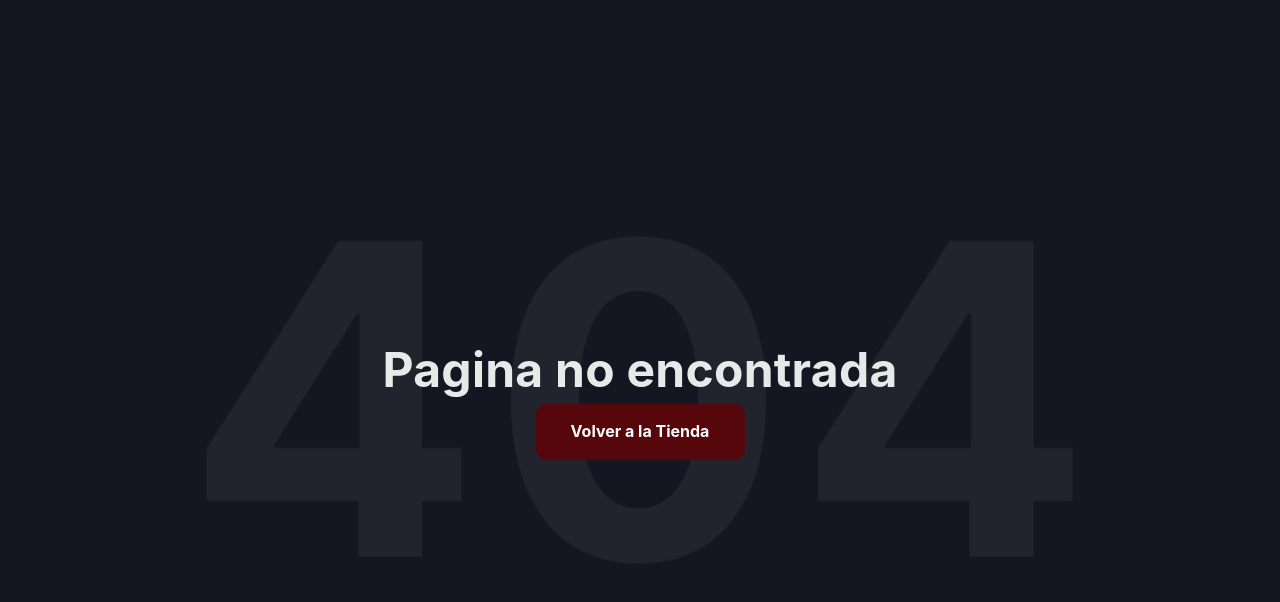
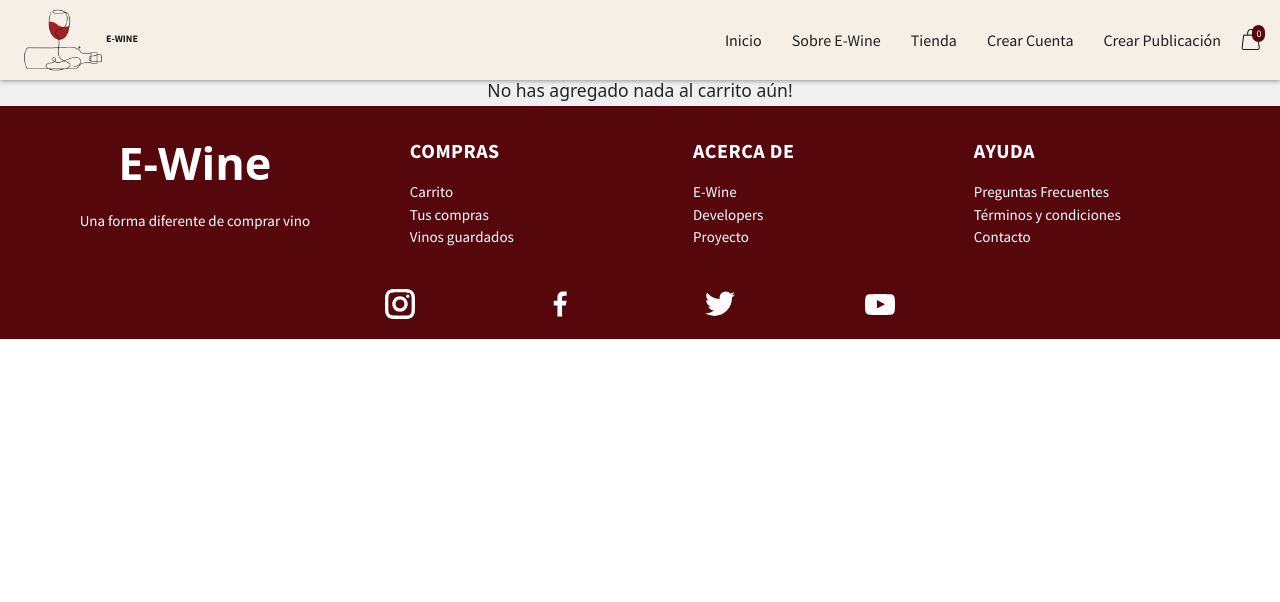
Before and after one commit to dangon200/E-WINE-Final-Project, a React (Create React App) app in the folder client/: page /carrito in a window 1280 px wide. Shown: the top 602 px of the page. Built offline with nearby package versions, Linux system fonts and the light colour scheme.

Commit message:
Client/Carrito-ItemCarrito-Counter-PublicationDetail-routes-actions-reducer

```diff
--- a/client/src/App.js
+++ b/client/src/App.js
@@ -11,6 +11,7 @@ import { useEffect } from 'react'
 import { addCarrito } from '../src/store/actions/actions'
 import { useDispatch } from 'react-redux'
 import Footer from './components/Footer/Footer'
+import Carrito from './components/Carrito/Carrito'
 
 function App () {
   const dispatch = useDispatch()
@@ -23,7 +24,7 @@ function App () {
 
   return (
     <div className='App'>
-      <Route exact path={['/', '/home', '/about', '/createPublication', '/publication/:id']} component={Nav} />
+      <Route exact path={['/', '/home', '/about', '/createPublication', '/publication/:id', '/carrito']} component={Nav} />
       {/* <Route path='/home' component={Nav} /> */}
       {/* <Route path='/about' component={Nav} />
       <Route path='/createpubli' component={Nav} />
@@ -34,9 +35,10 @@ function App () {
         <Route exact path='/about' component={About} />
         <Route exact path='/publication/:id' component={PublicationDetail} />
         <Route path='/createPublication' exact component={FormCreatePubli} />
+        <Route exact path='/carrito' component={Carrito} />
         <Route path='*' component={Error404} />
       </Switch>
-      <Route exact path={['/', '/home', '/about', '/createPublication', '/publication/:id']} component={Footer} />
+      <Route exact path={['/', '/home', '/about', '/createPublication', '/publication/:id', '/carrito']} component={Footer} />
     </div>
   )
 }
--- a/client/src/components/Card/Card.jsx
+++ b/client/src/components/Card/Card.jsx
@@ -17,15 +17,12 @@ export default function Card ({ id, title, name, image, price }) {
   }
 
   const isInCarrito = (id) => {
-    for (let x = 0; x < carrito.length; x++) {
-      if (carrito[x] === id) return true
-    }
-    return false
+    return carrito.some(p => p.id === id)
   }
 
   const addToCarrito = (id) => {
-    window.localStorage.setItem(id, id)
-    dispatch(addCarrito(id))
+    window.localStorage.setItem(id, 1)
+    dispatch(addCarrito({ id, count: 1 }))
   }
 
   const removeFromCarrito = (id) => {
--- a/client/src/components/Carrito/Carrito.jsx
+++ b/client/src/components/Carrito/Carrito.jsx
@@ -1,8 +1,30 @@
-import React from "react";
+import React from 'react'
+import { useSelector } from 'react-redux'
+import ItemCarrito from '../ItemCarrito/ItemCarrito'
+import style from './carrito.module.css'
 
-export default function Carrito(){
-
-    return (
-
-    )
+const getCarritoPublications = (carrito, publications) => {
+  const pubInCarrito = []
+  carrito.forEach(c => {
+    pubInCarrito.push([publications.find(p => p.id === c.id), c.count])
+  })
+  return pubInCarrito
 }
+export default function Carrito () {
+  const carrito = useSelector(state => state.carrito)
+  const publications = useSelector(state => state.allPublications)
+  const publicationsCarrito = getCarritoPublications(carrito, publications)
+  console.log('carrito', carrito, 'publications', publications, 'publicationsCarrito', publicationsCarrito)
+  return (
+    <div className={style.container}>
+      {publicationsCarrito.length > 0
+        ? publicationsCarrito.map(p => {
+          return (
+            <ItemCarrito key={p[0].id} title={p[0].title} price={p[0].price} count={p[1]} image={p[0].image} />
+          )
+        })
+        : <h3>No has agregado nada al carrito aún!</h3>}
+      {/* <ItemCarrito /> */}
+    </div>
+  )
+}
--- /dev/null
+++ b/client/src/components/Counter/Counter.jsx
@@ -0,0 +1,16 @@
+import React, { useState } from 'react'
+import style from './counter.module.css'
+
+export default function Counter (props) {
+  const [count, setCount] = useState(props.countFromPub)
+
+  const updateCount = (param) => {
+    if (param === 'rest' && count > 1) setCount(count - 1)
+    if (param === 'add') setCount(count + 1)
+  }
+  return (
+    <div className={style.pedido}>
+      <button onClick={() => updateCount('rest')}> - </button>{count}<button onClick={() => updateCount('add')}> + </button>
+    </div>
+  )
+}
--- /dev/null
+++ b/client/src/components/ItemCarrito/ItemCarrito.jsx
@@ -0,0 +1,23 @@
+import React from 'react'
+import Counter from '../Counter/Counter'
+import style from './itemCarrito.module.css'
+
+export default function ItemCarrito (props) {
+  const { title, price, count, image } = props
+  return (
+    <div className={style.container}>
+      <div className={style.image}>
+        <img src={image} alt='publication' />
+      </div>
+      <div className={style.publication}>
+        {title}
+      </div>
+      <div className={style.count}>
+        <Counter countFromPub={count} />
+      </div>
+      <div className={style.price}>
+        {price * count}
+      </div>
+    </div>
+  )
+}
--- a/client/src/components/Nav/Nav.jsx
+++ b/client/src/components/Nav/Nav.jsx
@@ -33,7 +33,7 @@ export default function Nav () {
         <Navegador link='/createPublication' span='Crear Publicación' />
 
         <div className={style.carritoContainer}>
-          <Link to='/carritoCompras'>
+          <Link to='/carrito'>
             <div className={style.numberCarrito}>{carritoItems.length}</div>
             <img src={bolsita} alt='bolsita' />
           </Link>
--- a/client/src/components/PublicationDetail/PublicationDetail.jsx
+++ b/client/src/components/PublicationDetail/PublicationDetail.jsx
@@ -24,11 +24,17 @@ export default function PublicationDetail (props) {
     return favorites.some(f => f === id)
   }
   const addToCarrito = (id, countParam) => {
-    for (let i = 0; i < countParam; i++) {
-      const key = window.localStorage.length
-      window.localStorage.setItem(key, id)
-      dispatch(addCarrito(id))
+    if (window.localStorage.hasOwnProperty(id)) { // eslint-disable-line
+      window.localStorage[id] = countParam + parseInt(window.localStorage[id]); dispatch(addCarrito({ id, count: window.localStorage[id] }))
+    } else {
+      window.localStorage.setItem(id, countParam)
+      dispatch(addCarrito({ id, count: countParam }))
     }
+    // for (let i = 0; i < countParam; i++) {
+    //   const key = window.localStorage.length
+    //   window.localStorage.setItem(id, totalCount)
+    //   dispatch(addCarrito(id))
+    // }
   }
   const updateCount = (param) => {
     if (param === 'rest' && count > 1) setCount(count - 1)
@@ -63,7 +69,7 @@ export default function PublicationDetail (props) {
         </div>
         {/* COMPRAR AHORA */}
         <div className={style.buyNow}>
-          <Link to='/Carrito'>
+          <Link to='/carrito'>
             <button>Comprar ahora</button>
           </Link>
         </div>
--- a/client/src/store/actions/actions.js
+++ b/client/src/store/actions/actions.js
@@ -145,10 +145,10 @@ export const removeFavorites = (id) => {
 
 // CARRITO
 
-export const addCarrito = (id) => {
+export const addCarrito = (idPlusCount) => {
   return {
     type: 'ADD_CARRITO',
-    payload: id
+    payload: idPlusCount
   }
 }
 
--- a/client/src/store/reducer.js
+++ b/client/src/store/reducer.js
@@ -39,9 +39,9 @@ export default function reducer (state = initialState, action) {
     case 'REMOVE_FAVORITES':
       return { ...state, favorites: state.favorites.filter(fav => fav !== action.payload) }
     case 'ADD_CARRITO':
-      return { ...state, carrito: [...state.carrito, action.payload] }
+      return { ...state, carrito: [...state.carrito.filter(p => p.id !== action.payload.id), action.payload] }
     case 'REMOVE_CARRITO':
-      return { ...state, carrito: state.carrito.filter(item => item !== action.payload) }
+      return { ...state, carrito: state.carrito.filter(item => item.id !== action.payload) }
     case 'RECOMENDED_PUBLICATIONS':
       return { ...state, recomendedPublication: action.payload }
     default:
```
Also changed, not shown: client/src/components/Counter/counter.module.css (added), client/src/components/ItemCarrito/itemCarrito.module.css (added).
